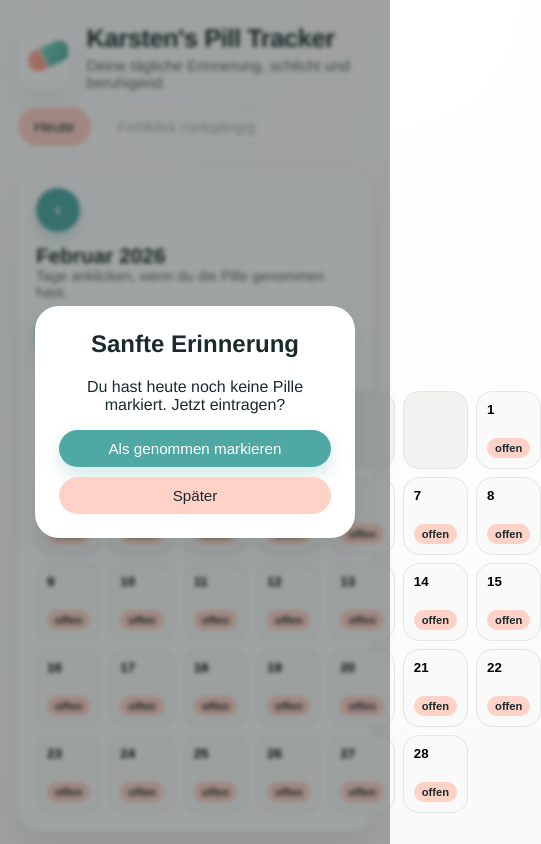
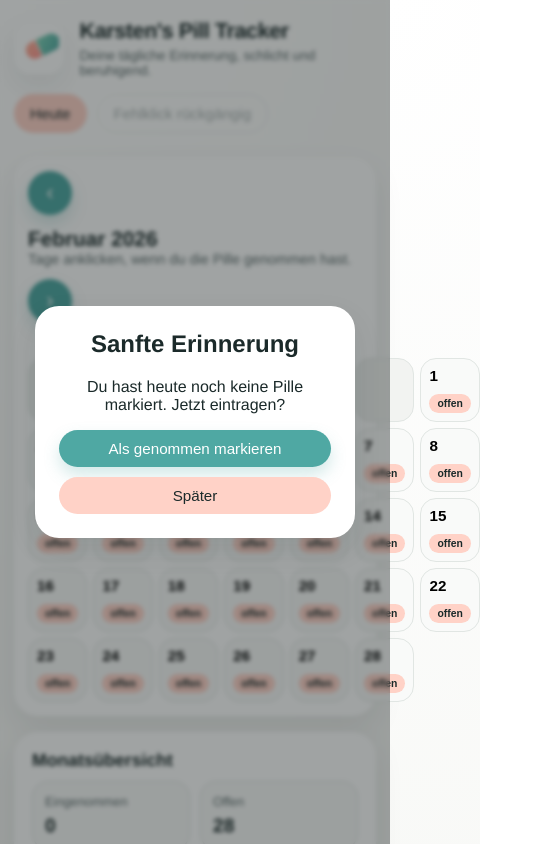
Before and after one commit to KarstenRoeth/pill-tracker, a plain HTML site: page index.html in a window 390 px wide. Shown: the top 844 px of the page, 541 px wide, since content can reach past the window. Drawn offline with Linux system fonts and the light colour scheme.

Commit message:
Optimize iPhone layout and add app icon

```diff
--- a/index.html
+++ b/index.html
@@ -4,6 +4,12 @@
   <meta charset="utf-8" />
   <meta name="viewport" content="width=device-width, initial-scale=1" />
   <title>Karsten's Pill Tracker</title>
+  <meta name="theme-color" content="#f6f7f4" />
+  <meta name="apple-mobile-web-app-capable" content="yes" />
+  <meta name="apple-mobile-web-app-title" content="Pill Tracker" />
+  <link rel="apple-touch-icon" href="assets/apple-touch-icon.png" />
+  <link rel="icon" href="assets/icon-192.png" />
+  <link rel="manifest" href="manifest.webmanifest" />
   <link rel="stylesheet" href="styles.css" />
 </head>
 <body>
--- a/styles.css
+++ b/styles.css
@@ -321,3 +321,57 @@ h1 {
     grid-template-columns: 1fr;
   }
 }
+
+@media (max-width: 430px) {
+  .app {
+    padding: 18px 14px 28px;
+  }
+
+  h1 {
+    font-size: 1.35rem;
+  }
+
+  .brand p {
+    font-size: 0.85rem;
+  }
+
+  .pill-icon {
+    width: 52px;
+    height: 52px;
+    border-radius: 16px;
+  }
+
+  .pill-icon svg {
+    width: 40px;
+    height: 40px;
+  }
+
+  .calendar-card {
+    padding: 14px;
+  }
+
+  .calendar-grid {
+    gap: 6px;
+  }
+
+  .day {
+    min-height: 64px;
+    padding: 8px;
+  }
+
+  .day-number {
+    font-size: 0.95rem;
+  }
+
+  .pill-badge {
+    font-size: 0.65rem;
+  }
+
+  .stats-grid {
+    grid-template-columns: repeat(2, 1fr);
+  }
+
+  .stat-value {
+    font-size: 1.2rem;
+  }
+}
```
Also changed, not shown: assets/apple-touch-icon.png (added), assets/icon-192.png (added), assets/icon-512.png (added), manifest.webmanifest (added).
